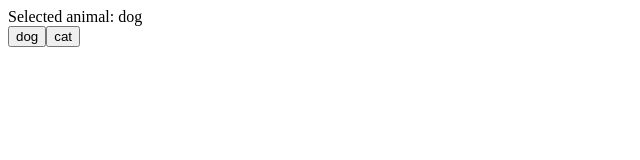
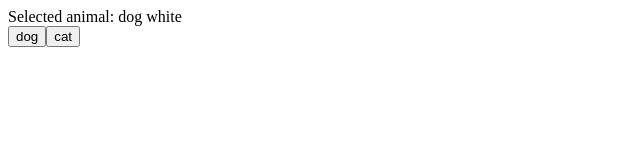
Before and after one commit to AliakseiLasevich/angular_project, an Angular app: page / in a window 1280 px wide. Both pictures are taken after a click on the button "dog". Shown: the top 160 px of the page, without its empty margins (0-640 px from the left). Built offline with nearby package versions, Linux system fonts and the light colour scheme.

Commit message:
3. generated new component with command: ng generate component color, bind two different components, added ngIf condition

```diff
--- a/src/app/app.component.html
+++ b/src/app/app.component.html
@@ -1,5 +1,11 @@
 <div>
-  <div>Selected animal:    {{selectedAnimal}}</div>
+
+  <div>Selected animal:    {{selectedAnimal}}
+    <span *ngIf="selectedAnimal">
+      <app-color></app-color>
+    </span>
+  </div>
+
   <div>
     <button *ngFor="let animal of animals"
             (click)="selectAnimal($event, animal)">
--- a/src/app/app.module.ts
+++ b/src/app/app.module.ts
@@ -3,10 +3,12 @@ import { BrowserModule } from '@angular/platform-browser';
 
 import { AppRoutingModule } from './app-routing.module';
 import { AppComponent } from './app.component';
+import { ColorComponent } from './color/color.component';
 
 @NgModule({
   declarations: [
-    AppComponent
+    AppComponent,
+    ColorComponent
   ],
   imports: [
     BrowserModule,
--- /dev/null
+++ b/src/app/color/color.component.html
@@ -0,0 +1 @@
+<span>{{color}}</span>
--- /dev/null
+++ b/src/app/color/color.component.ts
@@ -0,0 +1,38 @@
+import {Component, OnInit} from '@angular/core';
+import {repeat} from "rxjs";
+
+@Component({
+  selector: 'app-color',
+  templateUrl: './color.component.html',
+  styleUrls: ['./color.component.scss']
+})
+export class ColorComponent implements OnInit {
+
+  private _color: string;
+  num: number = 0;
+  colors: string[] = ['black', 'grey', 'white'];
+
+
+  get color(): string {
+    return this._color;
+  }
+
+  set color(value: string) {
+    this._color = value;
+  }
+
+  constructor() {
+    this._color = '';
+  }
+
+  ngOnInit(): void {
+  this.switchColorFiveTimes()
+  }
+
+  switchColorFiveTimes = () => {
+    if (++this.num > 5) return;
+    this.color = this.colors[this.num % 3];
+    setTimeout(this.switchColorFiveTimes, 2000);
+  };
+
+}
```
Also changed, not shown: src/app/color/color.component.scss (added), 2 other files (tests, documents, lock files or other folders).
